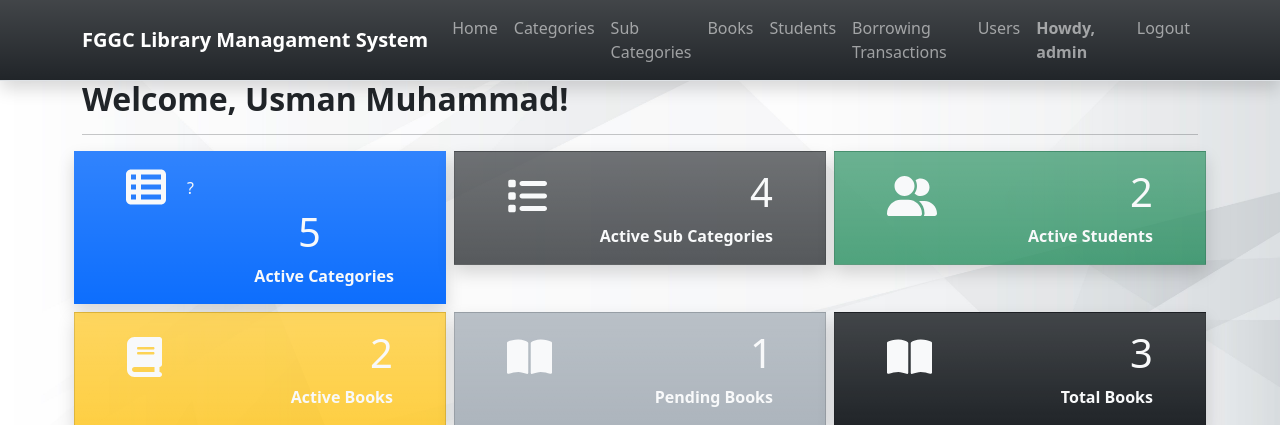
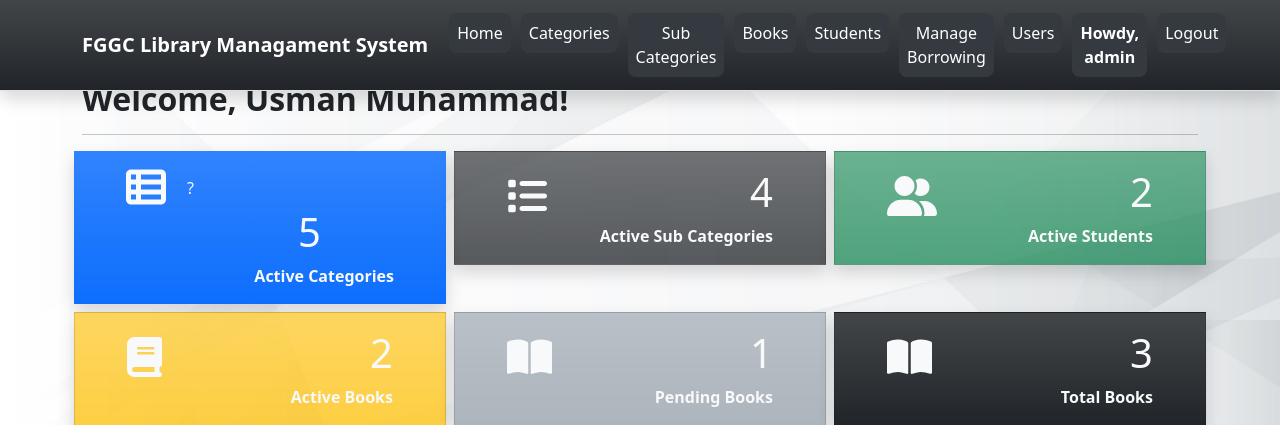
Before and after one commit to Saudii81/django_lms, a Django app: page / in a window 1280 px wide. Shown: the top 425 px of the page. Run offline with Django 4.2, Linux system fonts and the light colour scheme; a user stored in the database is signed in; data comes from the database, SQL or seed files in the repository; both versions use the stored data as it was after the commit; parts of the project's set-up code (start-up, migrations or seed data) failed here and were passed over; some libraries are stand-ins or nearby versions.

Commit message:
adding styling to my toip nav butt

```diff
--- a/lmsApp/templates/topNavigation.html
+++ b/lmsApp/templates/topNavigation.html
@@ -1,58 +1,56 @@
-{% load static %}
-<header>
-    <!-- Intro settings -->
 <style>
-        #intro {
-            /* Margin to fix overlapping fixed navbar */
-            margin-top: 58px;
+    .nav-box {
+        background: #343a40;  /* dark box */
+        color: white !important;
+        padding: 8px 16px;
+        margin: 5px;
+        border-radius: 8px;
+        transition: 0.3s ease-in-out;
+        text-align: center;
+        font-weight: 500;
     }
-
-        @media (max-width: 991px) {
-            #intro {
-                /* Margin to fix overlapping fixed navbar */
-                margin-top: 45px;
+    .nav-box:hover {
+        background: #495057;
+        transform: scale(1.05);
     }
-        }
-        #uni_modal .modal-sub-footer{
-            display:none;
+    .navbar-nav .active .nav-box {
+        background: #0d6efd; /* highlight active link */
     }
 </style>
 
-    <!-- Navbar -->
 <nav class="navbar navbar-expand-lg navbar-dark bg-dark bg-gradient fixed-top shadow border-bottom">
     <div class="container">
-            <!-- Navbar brand -->
-            <a class="navbar-brand" target="_blank" href="./">
-                {% comment %} <img src="{{ MEDIA_URL }}/default/logo.png" height="16" alt="{{ MEDIA_URL }}" loading="lazy" class="bg-white bg-gradient px-1 py-1" style="margin-top: -3px;" /> {% endcomment %}
-                <b>{{system_name}}</b>
-            </a>
-            <button class="navbar-toggler" type="button" data-bs-toggle="collapse" data-bs-target="#navbarExample01" aria-controls="navbarExample01" aria-expanded="false" aria-label="Toggle navigation">
+        <!-- Brand -->
+        <a class="navbar-brand" href="./"><b>{{system_name}}</b></a>
+
+        <button class="navbar-toggler" type="button" data-bs-toggle="collapse" data-bs-target="#navbarExample01">
             <i class="fas fa-bars"></i>
         </button>
+
         <div class="collapse navbar-collapse" id="navbarExample01">
             <ul class="navbar-nav me-auto mb-2 mb-lg-0" id="topNav">
                 {% if request.user.is_authenticated %}
                 <li class="nav-item">
-                        <a class="nav-link" aria-current="page" href="{% url 'home-page' %}">Home</a>
+                    <a class="nav-link nav-box" href="{% url 'home-page' %}">Home</a>
                 </li>
                 <li class="nav-item">
-                        <a class="nav-link" aria-current="page" href="{% url 'category-page' %}">Categories</a>
+                    <a class="nav-link nav-box" href="{% url 'category-page' %}">Categories</a>
                 </li>
                 <li class="nav-item">
-                        <a class="nav-link" aria-current="page" href="{% url 'sub_category-page' %}">Sub Categories</a>
+                    <a class="nav-link nav-box" href="{% url 'sub_category-page' %}">Sub Categories</a>
                 </li>
                 <li class="nav-item">
-                        <a class="nav-link" aria-current="page" href="{% url 'book-page' %}">Books</a>
+                    <a class="nav-link nav-box" href="{% url 'book-page' %}">Books</a>
                 </li>
                 <li class="nav-item">
-                        <a class="nav-link" aria-current="page" href="{% url 'student-page' %}">Students</a>
+                    <a class="nav-link nav-box" href="{% url 'student-page' %}">Students</a>
                 </li>
                 <li class="nav-item">
-                        <a class="nav-link" aria-current="page" href="{% url 'borrow-page' %}">Borrowing Transactions</a>
+                    <a class="nav-link nav-box" href="{% url 'borrow-page' %}">Manage Borrowing</a>
                 </li>
                 {% if request.user.is_superuser %}
                 <li class="nav-item">
-                        <a class="nav-link" aria-current="page" href="{% url 'user-page' %}">Users</a>
+                    <a class="nav-link nav-box" href="{% url 'user-page' %}">Users</a>
                 </li>
                 {% endif %}
                 {% endif %}
@@ -61,38 +59,17 @@
             <ul class="navbar-nav d-flex flex-row">
                 {% if user.id %}
                 <li class="nav-item">
-                        <a class="nav-link"  href="{% url 'profile-page' %}"><b>Howdy, {{user.username}}</b></a>
+                    <a class="nav-link nav-box" href="{% url 'profile-page' %}"><b>Howdy, {{user.username}}</b></a>
                 </li>
                 <li class="nav-item">
-                        <a class="nav-link" aria-current="page" href="{% url 'logout' %}">Logout</a>
+                    <a class="nav-link nav-box" href="{% url 'logout' %}">Logout</a>
                 </li>
                 {% else %}
                 <li class="nav-item">
-                        <a class="nav-link" aria-current="page" href="{% url 'login-page' %}">Login</a>
+                    <a class="nav-link nav-box" href="{% url 'login-page' %}">Login</a>
                 </li>
                 {% endif %}
             </ul>
         </div>
     </div>
 </nav>
-    <!-- Navbar -->
-
-    <!-- Jumbotron -->
-    {% comment %} <div id="intro" class="pt-2 text-center bg-light"> {% endcomment %}
-        <!-- <h1 class="mb-3 h2">Learn Bootstrap 5 with MDB</h1>
-        <p class="mb-3">Best & free guide of responsive web design</p>
-        <a class="btn btn-primary m-2" href="https://www.youtube.com/watch?v=c9B4TPnak1A" role="button" rel="nofollow" target="_blank">Start tutorial</a>
-        <a class="btn btn-primary m-2" href="https://mdbootstrap.com/docs/standard/" target="_blank" role="button">Download MDB UI KIT</a> -->
-    {% comment %} </div> {% endcomment %}
-    <!-- Jumbotron -->
-</header>
-<script>
-    $(function() {
-        $('#topNav .nav-link').each(function() {
-            var current = '{{ request.get_full_path | urlencode }}'
-            if (current == $(this).attr('href')) {
-                $(this).parent().addClass('active')
-            }
-        })
-    })
-</script>
```
Also changed, not shown: db.sqlite3. Lines whose indentation alone changed are shown as unchanged.
